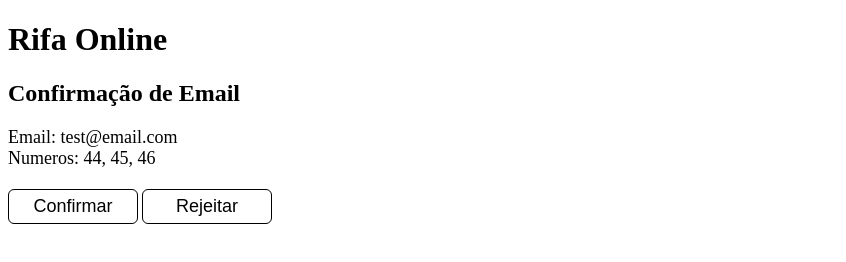
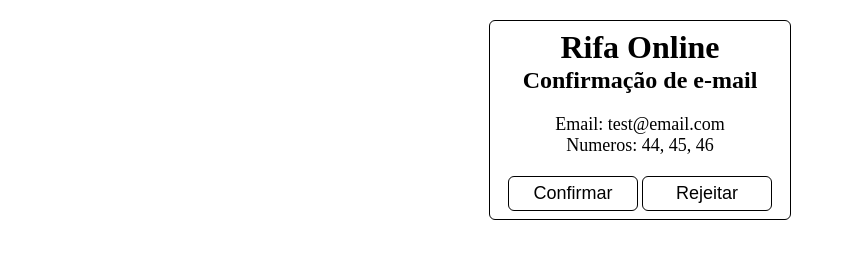
Before and after one commit to jorge-lba/rifa, a website: page functions/src/view/emailConfirm.html in a window 1280 px wide. Shown: the whole page, without its empty margins (0-846 px from the left). Drawn offline with Linux system fonts and the light colour scheme.

Commit message:
HTML do email finalizado

```diff
--- a/functions/src/view/emailConfirm.html
+++ b/functions/src/view/emailConfirm.html
@@ -34,6 +34,27 @@
             flex-direction: column;
             font-size: 18px;
             margin: 20px 0;
+
+        }
+
+        html {
+            border: 1px solid;
+            border-radius: 6px;
+            width: 300px;
+            margin: 20px auto;
+            text-align: center;
+        }
+
+        h1 {
+            margin-top: 0;
+        }
+
+        h2 {
+            margin-top: -20px;
+        }
+
+        #content {
+            margin: auto 0;
         }
 
     </style>
@@ -41,7 +62,7 @@
 <body>
     <header>
         <h1>Rifa Online</h1>
-        <h2>Confirmação de Email</h2>
+        <h2>Confirmação de e-mail</h2>
     </header>
     <div id="content">
         <section>
```
